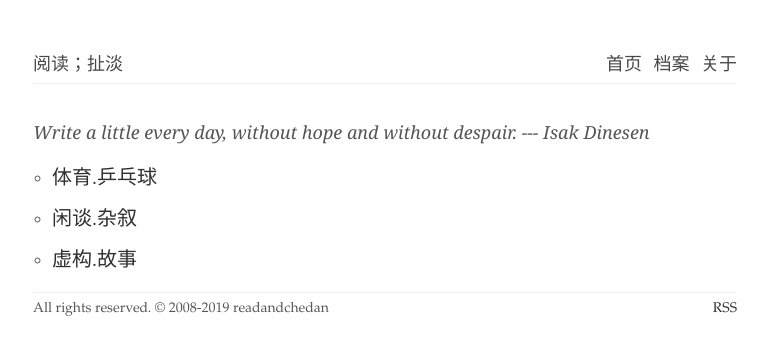
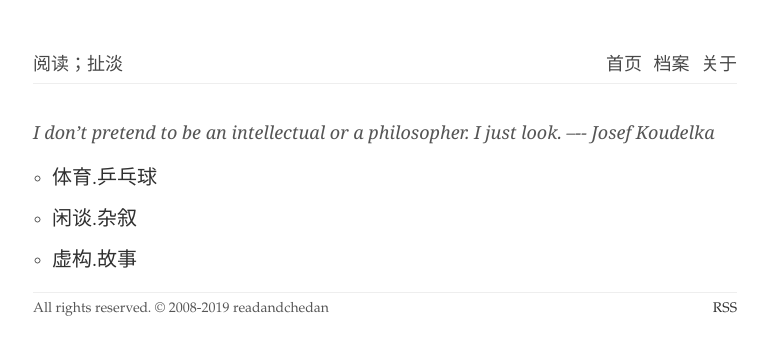
Before and after one commit to readandchedan/readandchedan.github.io, a Jekyll site: the page built from index.html, in a window 1280 px wide. Shown: the top 355 px of the page, without its empty margins (255-1023 px from the left). Built offline with Jekyll 4.4.1, drawn with Linux system fonts in a browser that asks for light colours.

Commit message:
task, add display of random comments

```diff
--- a/about.html
+++ b/about.html
@@ -2,8 +2,7 @@
 layout: default
 title: About
 ---
-<p class="quote">Write a little every day, without hope and without despair. --- Isak Dinesen</p><p>
-</br>
+
 Contact: <a style="margin-top:12px;" href="http://weibo.com/goodbyesaka/">@_Esaka_</a>
 
 <h3>乒乓球</h3>
--- a/css/stylesheet.css
+++ b/css/stylesheet.css
@@ -18,6 +18,7 @@
   margin-bottom: 0;
   font-family: georgia;
   margin-top: 2rem;
+  display: none;
 }
 
 .post-date {
--- a/index.html
+++ b/index.html
@@ -2,7 +2,9 @@
 layout: default
 title: Read And Chedan
 ---
-<p class="quote">Write a little every day, without hope and without despair. --- Isak Dinesen</p>
+<p class="quote" id="0">Write a little every day, without hope and without despair. --- Isak Dinesen</p>
+<p class="quote" id="1">I don’t pretend to be an intellectual or a philosopher. I just look.
+–-- Josef Koudelka</p>
 <ul style="list-style-type: circle;">
     <li class="category">
         <a href="/tabletennis.html">体育.乒乓球</a>
```
Also changed, not shown: other parts of index.html (+5 -0 lines), resume.md (deleted, +0 -84 lines).
